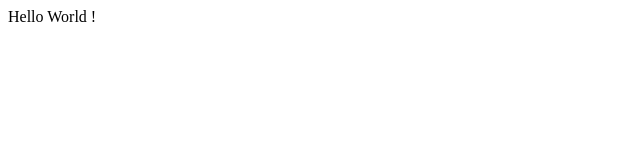
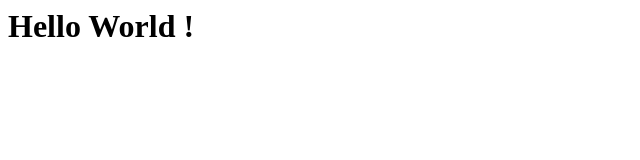
Before and after one commit to ldarango/ldarango.github.io, a plain HTML site: page index.html in a window 1280 px wide. Shown: the whole page, without its empty margins (0-640 px from the left). Drawn offline with Linux system fonts and the light colour scheme.

Commit message:
second commit

```diff
--- a/index.html
+++ b/index.html
@@ -1,3 +1,3 @@
 <html>
-<h1l>Hello World !</h1l>
+<h1>Hello World !</h1>
 </html>
```
